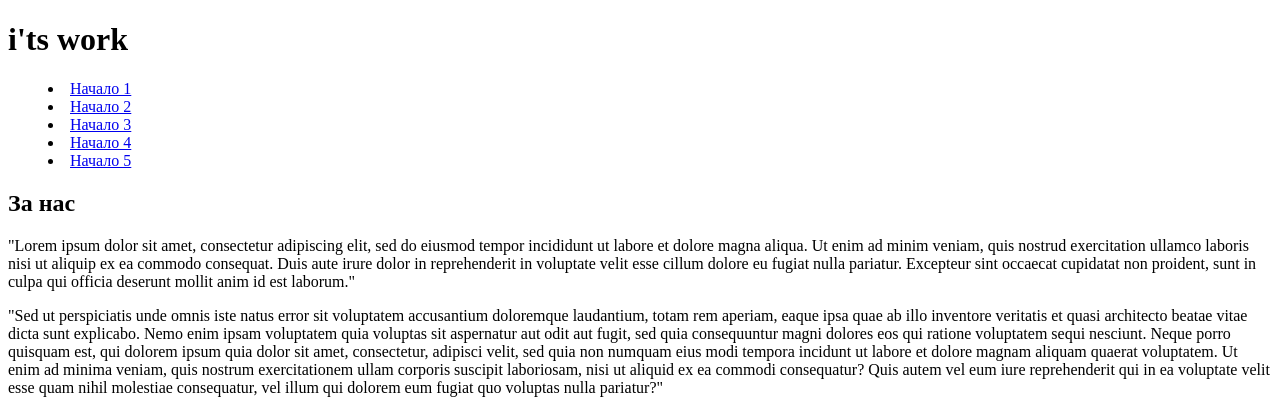
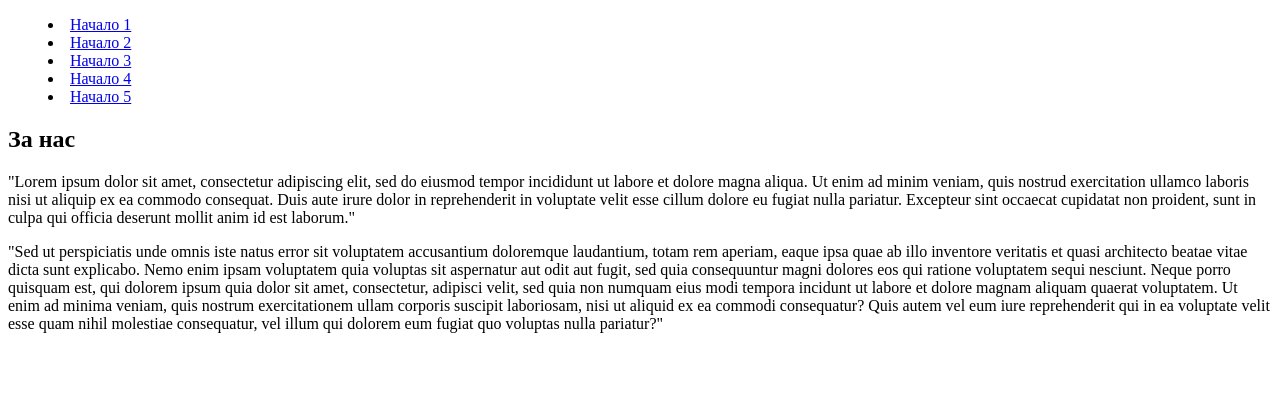
Before and after one commit to stdimitrov/mp3, a PHP site: page / in a window 1280 px wide. Shown: the top 420 px of the page. Run offline with PHP 8.4, Linux system fonts and the light colour scheme; some libraries are stand-ins or nearby versions.

Commit message:
Update header.php

```diff
--- a/html/header.php
+++ b/html/header.php
@@ -2,4 +2,3 @@
 <audio autoplay loop>
 <source src="mp3/piano.mp3" type="audio/mpeg">
 </audio>
-<h1>i'ts work</h1>
```
